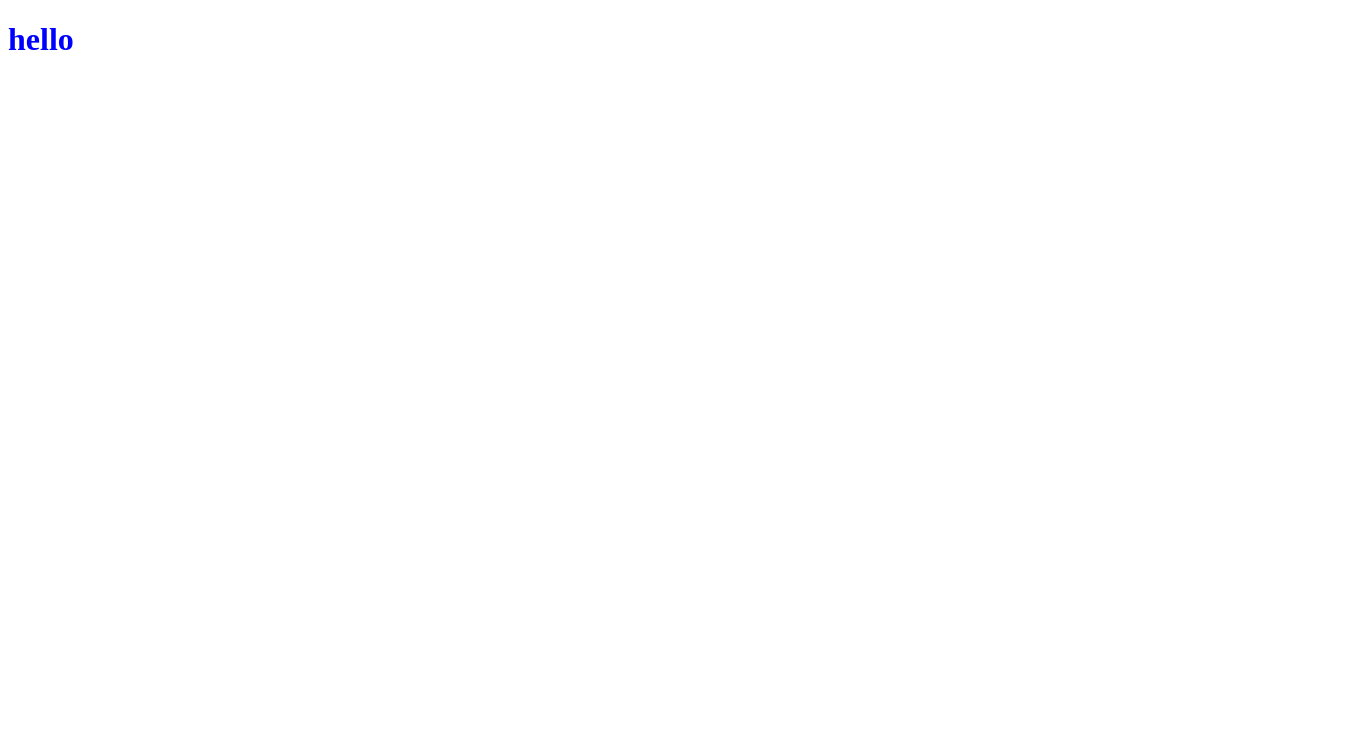
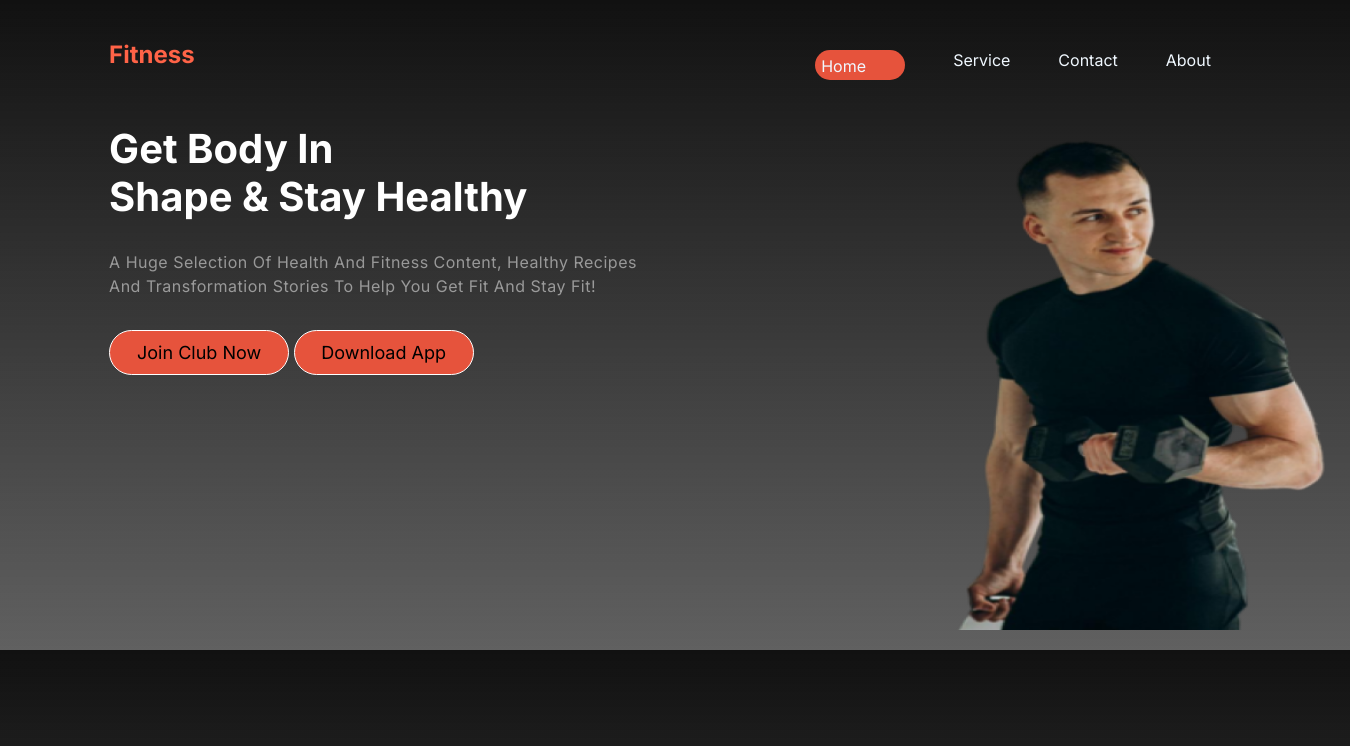
Before and after one commit to Selim-Ahmed93/PH-ASSIGN-2, a plain HTML site: page index.html in a window 1280 px wide. Shown: the whole page, 1350 px wide, since content can reach past the window. Drawn offline with Linux system fonts and the light colour scheme.

Commit message:
my banner section complit

```diff
--- a/Styles/Style.css
+++ b/Styles/Style.css
@@ -1,3 +1,93 @@
-h1{
-    color: blue;
+@import url('https://fonts.googleapis.com/css2?family=Inter:wght@100..900&display=swap');
+*{
+    margin: 0;
+    padding: 0;
+    box-sizing: border-box;
+    outline: none;
+    text-decoration: none;
+    font-family: "Inter", sans-serif;
+    text-transform:capitalize;
 }
+body{
+    font-family: "Inter", sans-serif;
+    background:linear-gradient(180.00deg, rgb(17, 17, 17),rgba(17, 17, 17, 0)300%);
+
+}
+.banner-section{
+    max-width: 1440px;
+    min-height:650px;
+    color:white;
+    display:flex;
+    justify-content:space-around;
+      align-self: center;
+
+}
+.title-logo{
+    margin:30px;
+    padding: 10px;
+    color: tomato;
+}
+.navbar{
+     display: flex;
+     justify-content: space-between;
+    gap: 3rem;
+    margin-top: 50px;
+
+
+}
+.navbar a{
+    color: #f0f8ff;
+
+}
+.Home-btn{
+    width:90px;
+    height:30px;
+    padding:6px;
+    background: rgb(230, 83, 60);
+     border-radius: 39px;
+}
+.title-logo h3{
+    color: rgb(255, 255, 255);
+    /* font-family: Inter; */
+    font-size:40px;
+    font-weight:750px;
+    line-height:120%;
+    margin-top: 3.5rem;
+}
+.title-logo p{
+    color: rgba(255, 255, 255, 0.5);
+/* font-family: Inter; */
+font-size: 16px;
+font-weight: 400;
+line-height: 24px;
+letter-spacing: 0.5px;
+/* text-align: left; */
+margin-top: 1.8rem;
+}
+.btn-club{
+    width:180px;
+height:45px;
+margin-top: 2rem;
+font-size: 18px;
+background: rgb(230, 83, 60);
+border:1px solid rgb(255, 255, 255);
+border-radius:42px;
+}
+.btn-app{
+    width:180px;
+    height:45px;
+    margin-top: 2rem;
+    font-size: 18px;
+    background: rgb(230, 83, 60);
+    border:1px solid rgb(255, 255, 255);
+    border-radius:42px;
+
+}
+.style-image{
+    position: absolute;
+width:400px;
+height: 510px;
+left: 950px;
+top: 120px;
+
+}
--- a/index.html
+++ b/index.html
@@ -7,6 +7,28 @@
     <link rel="stylesheet" href="./Styles/Style.css">
 </head>
 <body>
-   <h1>hello</h1>
+<header class="banner-section">
+<div class="title-logo">
+    <h2>Fitness</h2>
+    <h3>Get body in <br>
+        shape & stay healthy</h3>
+
+<p>A huge selection of health and fitness content, healthy recipes <br> and transformation stories to help you get fit and stay fit!</p>
+<Button class="btn-club">Join Club Now</Button>
+<Button class="btn-app">Download App</Button>
+</div>
+<nav class="navbar">
+    <a class="Home-btn" href="#">Home</a>
+    <a href="#">Service</a>
+    <a href="#">Contact</a>
+    <a href="#">About</a>
+
+    <img class="style-image" src="/images/Images 2.png" alt="Images">
+
+</nav>
+</header>
+
+<main></main>
+<footer></footer>
 </body>
 </html>
```
